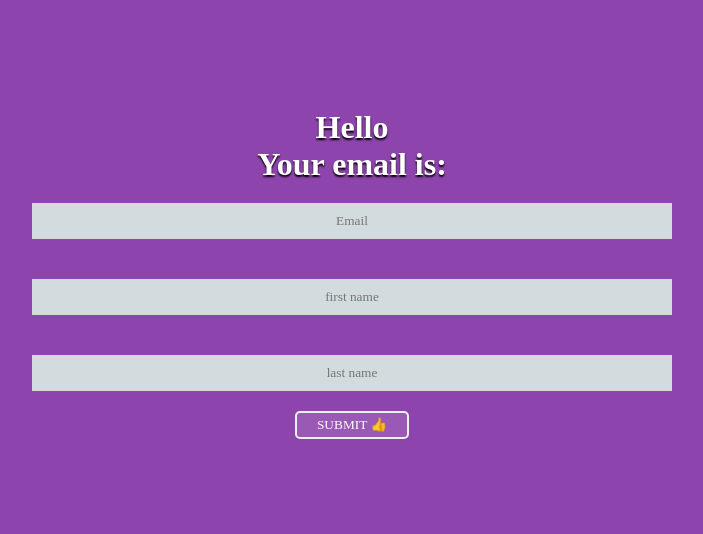
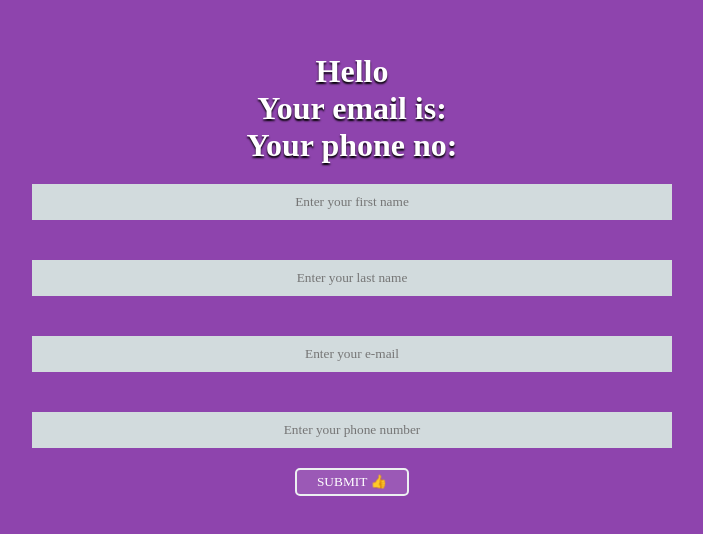
Before and after one commit to roshankc2000/learning_react_from_zero, a React (Create React App) app in the folder complex_form/: page / in a window 1280 px wide. Shown: the part 126-660 px from the top of the page, without its empty margins (288-991 px from the left). Built offline with nearby package versions, Linux system fonts and the light colour scheme.

Commit message:
multiples_in_form_useState

```diff
--- a/complex_form/src/App.jsx
+++ b/complex_form/src/App.jsx
@@ -2,9 +2,10 @@ import React, { useState } from "react";
 
 const App = () => {
   const [data, nextData] = useState({
-    email: "",
     fName: "",
     lName: "",
+    email: "",
+    phone: "",
   });
 
   const inputEvent = (received_data) => {
@@ -12,27 +13,36 @@ const App = () => {
     console.log(received_data.target.value);
     console.log(received_data.target.name);
 
-    const value = received_data.target.value;
-    const name = received_data.target.name;
+    // const value = received_data.target.value;
+    // const name = received_data.target.name;
+
+    const { value, name } = received_data.target;
 
     nextData((preValue) => {
-      if (name === "email") {
+      if (name === "fName") {
         return {
-          email: value,
-          fName: preValue.fName,
-          lName: preValue.lName,
-        };
-      } else if (name === "fName") {
-        return {
-          email: preValue.email,
           fName: value,
           lName: preValue.lName,
+          email: preValue.email,
         };
       } else if (name === "lName") {
         return {
-          email: preValue.email,
           fName: preValue.fName,
           lName: value,
+          email: preValue.email,
+        };
+      } else if (name === "email") {
+        return {
+          fName: preValue.fName,
+          lName: preValue.lName,
+          email: value,
+        };
+      } else if (name === "phone") {
+        return {
+          fName: preValue.fName,
+          lName: preValue.lName,
+          email: preValue.email,
+          phone: value,
         };
       }
     });
@@ -48,26 +58,34 @@ const App = () => {
       <form onSubmit={onSubmit}>
         <h1>{`Hello ${data.fName} ${data.lName}`}</h1>
         <h1>{`Your email is: ${data.email}`}</h1>
-        <input
-          type="email"
-          placeholder="Email"
-          name="email"
-          onChange={inputEvent}
-          value={data.email}
-        />
+        <h1>{`Your phone no: ${data.phone}`}</h1>
         <input
           type="text"
-          placeholder="first name"
+          placeholder="Enter your first name"
           name="fName"
           onChange={inputEvent}
           value={data.fName}
         />
         <input
           type="text"
-          placeholder="last name"
+          placeholder="Enter your last name"
           name="lName"
           onChange={inputEvent}
           value={data.lName}
+        />
+        <input
+          type="email"
+          placeholder="Enter your e-mail"
+          name="email"
+          onChange={inputEvent}
+          value={data.email}
+        />
+        <input
+          type="phone"
+          placeholder="Enter your phone number"
+          name="phone"
+          onChange={inputEvent}
+          value={data.phone}
         />
         <button type="submit">submit 👍</button>
       </form>
```
